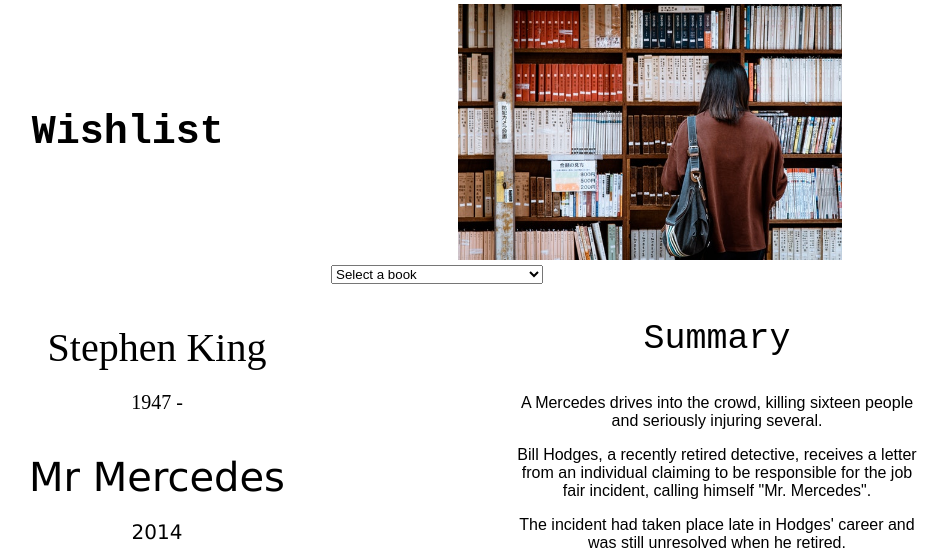
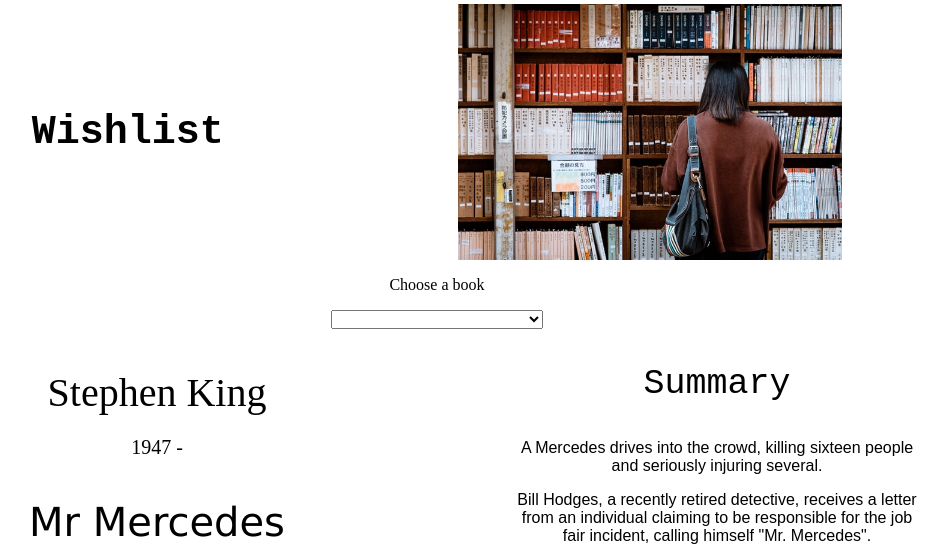
Before and after one commit to Adrien-Gontier/My-life-as-a-reader, a PHP site: page /wishlist.php in a window 1280 px wide. Shown: the part 202-752 px from the top of the page, without its empty margins (203-1149 px from the left). Run offline with PHP 8.4, Linux system fonts and the light colour scheme.

Commit message:
Update wishlist.php
Line 31 : Title of the dropdown list added.

Line 33 : Option to the dropdown list modified.

```diff
--- a/wishlist.php
+++ b/wishlist.php
@@ -28,8 +28,9 @@
       <img class="picture_30_100_size" src="pictures/pexels-abby-chung-1106468.jpg" alt="Women in front of shelves full of books">
     </div>
 
+    <p>Choose a book</p>
       <select name="Choose books" onChange="location = this.options[this.selectedIndex].value;">
-        <option value="">Select a book</option>
+        <option value=""></option>
         <option value="#stephen_king_mr_mercedes">Stephen King - Mr Mercedes</option>
         <option value="#stephen_king_finders_keepers">Stephen King - Finders Keepers</option>
         <option value="#stephen_king_end_of_watch">Stephen King - End of watch</option>
```
